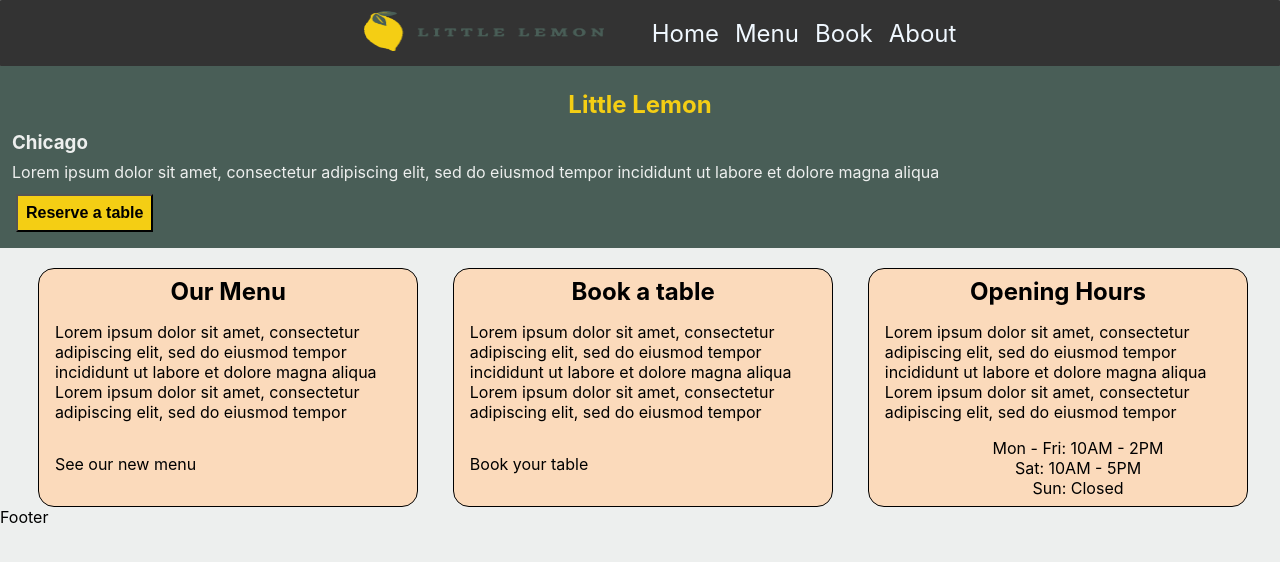
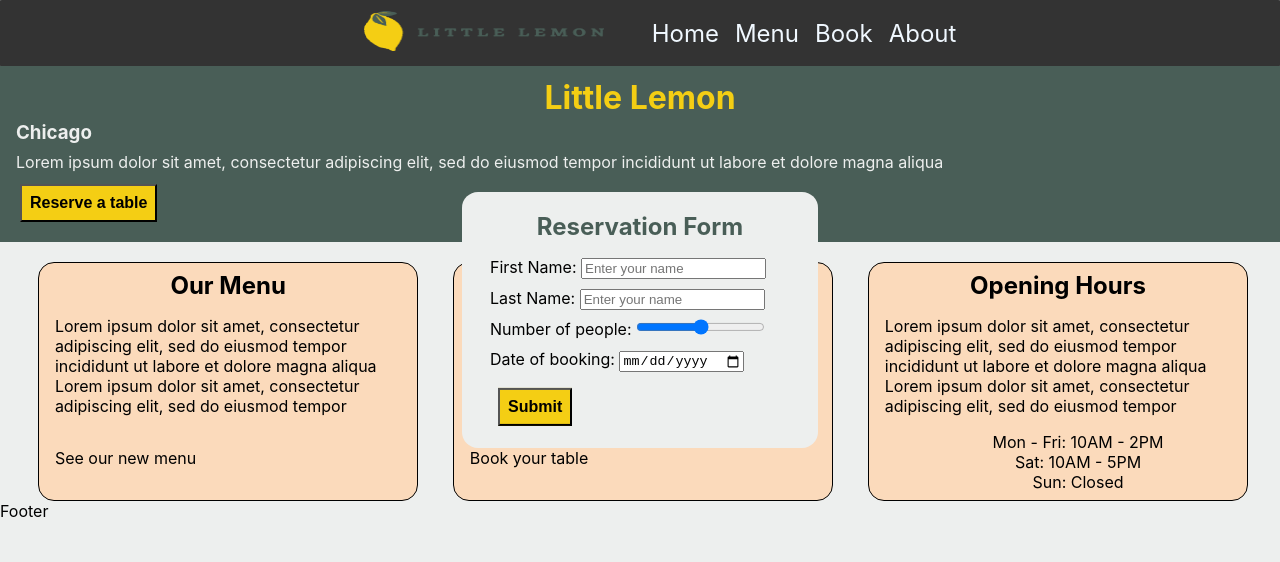
Before and after one commit to srilekha091/little-lemon-website, a React (Create React App) app: page / in a window 1280 px wide. Both pictures are taken after a click on the button "Reserve a table". Shown: the top 562 px of the page. Built offline with nearby package versions, Linux system fonts and the light colour scheme.

Commit message:
Reservation form

```diff
--- /dev/null
+++ b/src/components/BookingPage.css
@@ -0,0 +1,39 @@
+.reservationForm {
+	width: 100vw;
+	height: 100vh;
+	top: 0;
+	left: 0;
+	right: 0;
+	bottom: 0;
+	position: fixed;
+}
+.reservationForm-modal {
+	position: absolute;
+	top: 40%;
+	left: 50%;
+	transform: translate(-50%, -50%);
+	line-height: 1.4;
+	background: #edefee;
+	padding: 14px 28px;
+	border-radius: 1rem;
+	max-width: 600px;
+	min-width: 300px;
+}
+.reservation-title {
+	text-align: center;
+	color: rgb(73, 94, 87);
+	margin-bottom: 0.5rem;
+	padding: 0.25rem;
+}
+.field {
+	margin-bottom: 0.5rem;
+	justify-content: center;
+}
+.reserve-submitBtn {
+	background-color: #f4ce14;
+	padding: 0.5rem;
+	margin: 0.5rem;
+	font-size: 1rem;
+	font-weight: bold;
+	border-radius: 0;
+}
--- a/src/components/BookingPage.js
+++ b/src/components/BookingPage.js
@@ -1,7 +1,49 @@
 import React from 'react';
+import './BookingPage.css';
 
 const BookingPage = () => {
-	return <div>BookingPage</div>;
+	return (
+		<div className='reservationForm'>
+			<form>
+				<div className='reservationForm-modal'>
+					<h2 className='reservation-title'>Reservation Form</h2>
+					<div className='field'>
+						<label htmlFor='first'>First Name: </label>
+						<input
+							type='text'
+							id='first'
+							name='first'
+							placeholder='Enter your name'
+							required
+						/>
+					</div>
+					<div className='field'>
+						<label htmlFor='last'>Last Name: </label>
+						<input
+							type='text'
+							id='last'
+							name='last'
+							placeholder='Enter your name'
+						/>
+					</div>
+					<div className='field'>
+						<label htmlFor='partySize'>Number of people: </label>
+
+						<input type='range' id='partySize' minLength={1} maxLength={8} />
+					</div>
+					<div className='field'>
+						<label htmlFor='booking_date'>Date of booking: </label>
+						<input type='date' id='booking_date' name='booking_date'></input>
+					</div>
+					<div>
+						<button type='submit' className='reserve-submitBtn'>
+							Submit
+						</button>
+					</div>
+				</div>
+			</form>
+		</div>
+	);
 };
 
 export default BookingPage;
--- a/src/components/Homepage.css
+++ b/src/components/Homepage.css
@@ -4,11 +4,11 @@
 
 .Homepage {
 	background-color: rgb(73, 94, 87);
-	padding: 0.5rem;
+	padding: 0.75rem;
 }
-.title {
-	padding: 0.5rem;
+.homepage-title {
 	color: #f4ce14;
+	text-align: center;
 }
 .subTitle {
 	padding: 0.25rem;
--- a/src/components/Homepage.js
+++ b/src/components/Homepage.js
@@ -1,24 +1,27 @@
-import React from 'react';
+import React, { useState } from 'react';
 import './Homepage.css';
 import BookingPage from './BookingPage';
+
 const Homepage = () => {
-	const reserveATable = () => {
-		//console.log('Reserve a Table');
-		return <BookingPage />;
+	const [showform, setShowform] = useState(false);
+
+	const toggleForm = () => {
+		setShowform(!showform);
 	};
 	return (
 		<div className='Homepage'>
 			<div className='homePageIntro'>
-				<h1 className='title'>Little Lemon</h1>
+				<h1 className='homepage-title'>Little Lemon</h1>
 				<h3 className='subTitle'>Chicago</h3>
 				<p className='description'>
 					Lorem ipsum dolor sit amet, consectetur adipiscing elit, sed do
 					eiusmod tempor incididunt ut labore et dolore magna aliqua
 				</p>
-				<button className='reserveBtn' onClick={reserveATable}>
+				<button className='reserveBtn' onClick={toggleForm}>
 					Reserve a table
 				</button>
 			</div>
+			{showform && <BookingPage props={toggleForm} />}
 		</div>
 	);
 };
--- a/src/components/MainMenu.css
+++ b/src/components/MainMenu.css
@@ -15,7 +15,7 @@
 	margin-right: 0.5%;
 }
 
-h1 {
+.section-title {
 	font-size: 1.5rem;
 	text-align: center;
 	margin-top: 0.5rem;
--- a/src/components/MainMenu.js
+++ b/src/components/MainMenu.js
@@ -5,7 +5,7 @@ const MainMenu = () => {
 	return (
 		<section className='section'>
 			<article className='sub-section'>
-				<h1>Our Menu</h1>
+				<h1 className='section-title'>Our Menu</h1>
 				<p>
 					Lorem ipsum dolor sit amet, consectetur adipiscing elit, sed do
 					eiusmod tempor incididunt ut labore et dolore magna aliqua Lorem ipsum
@@ -14,7 +14,7 @@ const MainMenu = () => {
 				<p>See our new menu</p>
 			</article>
 			<article className='sub-section'>
-				<h1>Book a table</h1>
+				<h1 className='section-title'>Book a table</h1>
 				<p>
 					Lorem ipsum dolor sit amet, consectetur adipiscing elit, sed do
 					eiusmod tempor incididunt ut labore et dolore magna aliqua Lorem ipsum
@@ -23,7 +23,7 @@ const MainMenu = () => {
 				<p>Book your table</p>
 			</article>
 			<article className='sub-section'>
-				<h1>Opening Hours</h1>
+				<h1 className='section-title'>Opening Hours</h1>
 				<p>
 					Lorem ipsum dolor sit amet, consectetur adipiscing elit, sed do
 					eiusmod tempor incididunt ut labore et dolore magna aliqua Lorem ipsum
```
